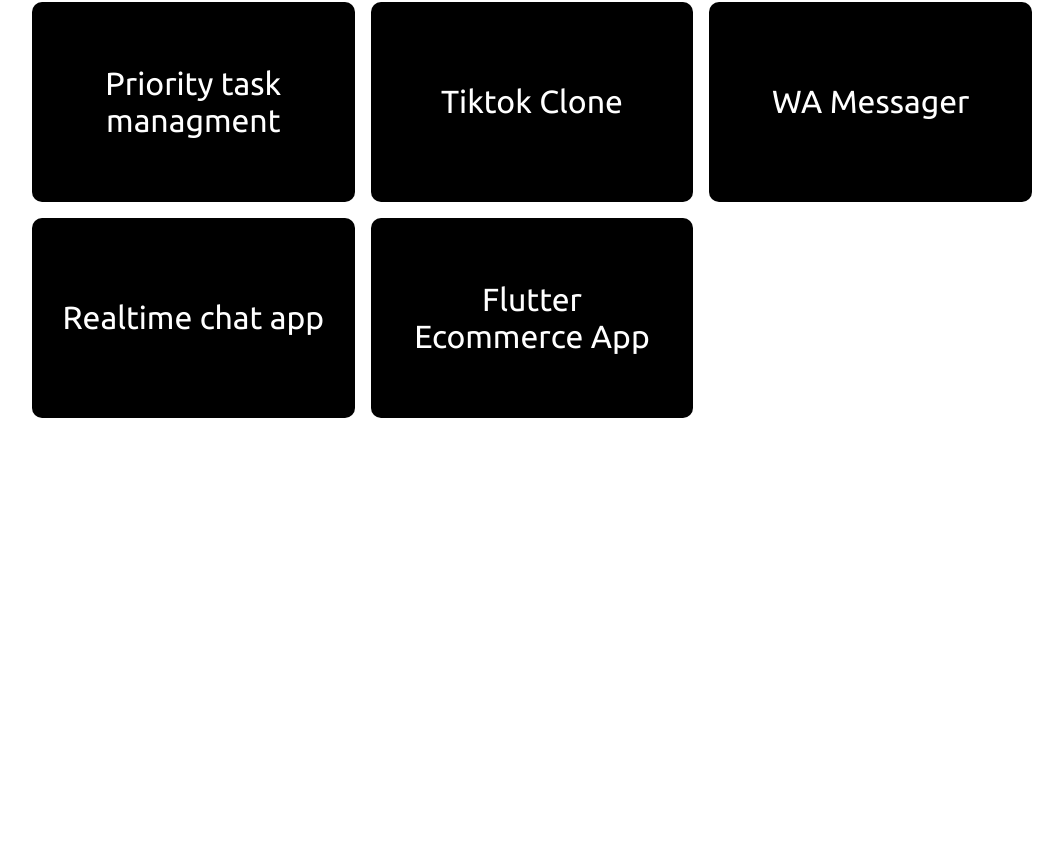
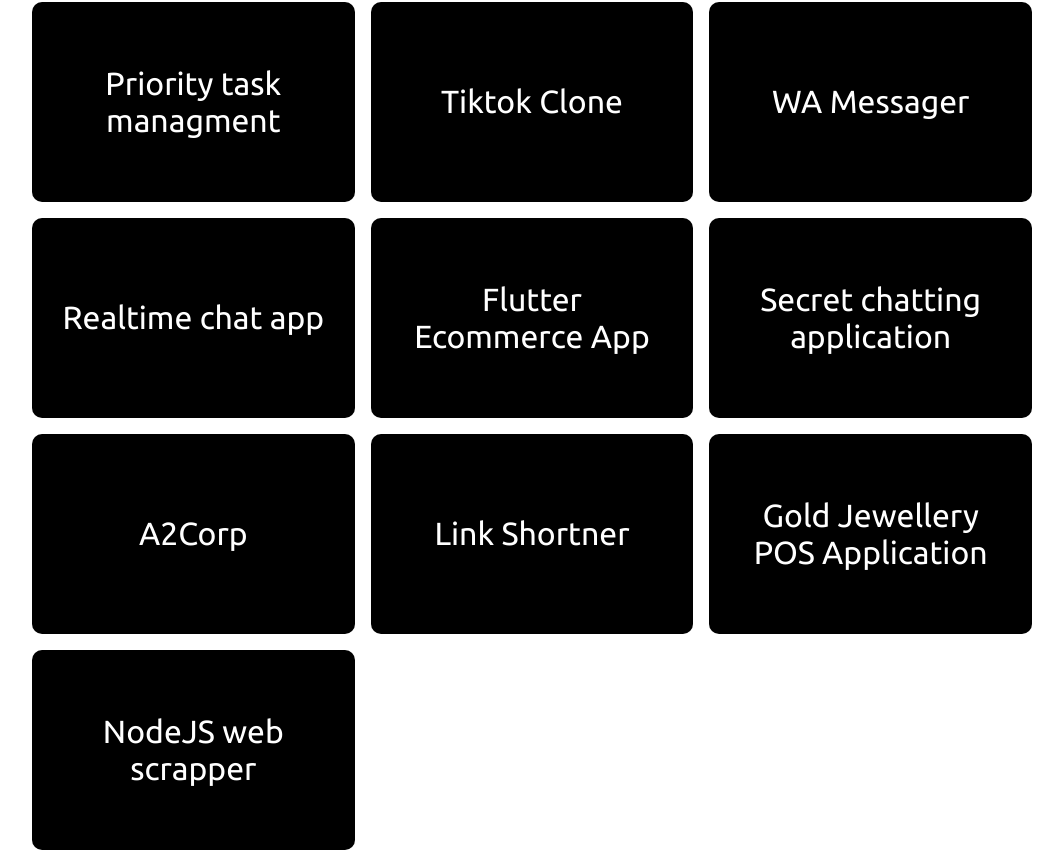
Before and after one commit to sonigeez/personal-portfolio, a React (Create React App) app: page /chat/portfolio in a window 1280 px wide. Shown: the part 250-1100 px from the top of the page, without its empty margins (108-1171 px from the left). Before the commit the page ends 800 px from the top, so only its background shows below. Built offline with nearby package versions, Linux system fonts and the light colour scheme.

Commit message:
added deployment code

```diff
--- a/package.json
+++ b/package.json
@@ -2,15 +2,16 @@
   "name": "personal_portfolio",
   "version": "0.1.0",
   "private": true,
+  "homepage": ".",
   "dependencies": {
     "@testing-library/jest-dom": "^5.16.5",
     "@testing-library/react": "^13.4.0",
     "@testing-library/user-event": "^14.4.3",
-    "framer-motion": "^7.6.12",
+    "framer-motion": "^7.10.2",
     "node-sass": "^8.0.0",
     "react": "^18.2.0",
     "react-dom": "^18.2.0",
-    "react-router-dom": "^6.4.3",
+    "react-router-dom": "^6.5.0",
     "react-scripts": "5.0.1",
     "react-sound": "^1.2.0"
   },
--- a/src/App.js
+++ b/src/App.js
@@ -19,8 +19,10 @@
                 <Route path="/chat/portfolio" element={<Portfolio/>} />
                 <Route path="/chat/:slug/:status" element={<Chat/>} />
                 <Route path="/chat/:slug/" element={<Chat/>} />
+                <Route path="/chat" element={<Chat/>} />
                 <Route path="/certificates" element={<Certifcate/>} />
                 <Route exact path="/" element={<Chat/>} />
+                <Route exact path="*" element={<Chat/>} />
               </Routes>
           </React.Fragment>
       </div>
--- a/src/components/Chat/data.js
+++ b/src/components/Chat/data.js
@@ -17,8 +17,8 @@
 		messages: [
 			"My name is Bharat and I'm from Rajasthan, India and I'm 19 years old.",
 			"I've been designing and developing stuff for the web and mobile",
-			'I am working for a small startup and doing freelancing, love exploring and playing with technology',
-		],
+			// 'I am working for a small startup and doing freelancing, love exploring and playing with technology',
+			"I live for the thrill for finding innovative solutions to complex problems. Or at least, that's what I tell myself to keep from going insane.",		],
 		answers: [
 			{ label: 'What technologies are you using?', link: '/chat/tech' },
 			{ label: "Let me see some of your work.", link: '/chat/portfolio' },
@@ -39,8 +39,7 @@
 		slug: 'contact',
 		messages: [
 			'You can contact me on Github and LinkedIn, the links are in the left corner of this page.',
-			// 'Or just simply hit me up at magnus@westhofen.me ...',
-		],
+				],
 		answers: [
 			{
 				label: "Okay! Let's start again.",
--- a/src/components/Portfolio/data.js
+++ b/src/components/Portfolio/data.js
@@ -32,5 +32,36 @@
       "A freelance project i build for a client, it's basically a mobile reselling app.",
     demo: "",
   },
+  {
+    name: "Secret chatting application",
+    discription:
+      "A secret chatting application you can share with your friends to send annomnous messages.",
+    demo: "",
+  },
+  {
+    name: "A2Corp",
+    discription:
+      "A FASTag solution for mannaging FASTags.",
+    demo: "",
+  },
+  {
+    name: "Link Shortner",
+    discription:
+      "backend for link shortner.",
+    demo: "",
+  },
+  {
+    name: "Gold Jewellery POS Application",
+    discription:
+      "App Frontend with flutter and backend with firebase",
+    demo: "",
+  },
+  {
+    name: "NodeJS web scrapper",
+    discription:
+      "Implemented with puppeteer.",
+    demo: "",
+  },
+
 ];
 export default Project;
```
Also changed, not shown: server.js (added, +14 -0 lines), 2 other files (tests, documents, lock files or other folders).
